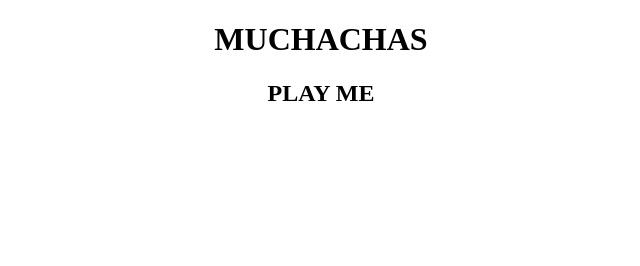
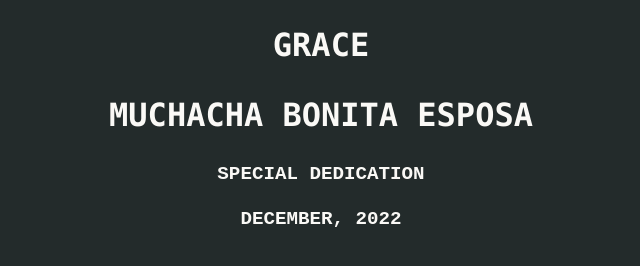
Before and after one commit to Josephmaina620/PlayMe, a plain HTML site: page index.html in a window 1280 px wide. Shown: the whole page, without its empty margins (319-959 px from the left). Drawn offline with Linux system fonts and the light colour scheme.

Commit message:
good progress

```diff
--- a/index.html
+++ b/index.html
@@ -10,11 +10,13 @@
         <title>MUCHACHOS</title>
         <meta name="description" content="">
         <meta name="viewport" content="width=device-width, initial-scale=1">
-        <link rel="stylesheet" href="">
+        <link rel="stylesheet" href="style.css">
     </head>
     <body>
-        <h1><center>MUCHACHAS</center> </h1>
-       <h2><center>PLAY ME</center></h2>
+        <h1>GRACE</h1>
+        <h1>MUCHACHA BONITA ESPOSA </h1>
+        <h2>SPECIAL DEDICATION</h2>
+        <h2>DECEMBER, 2022</h2>
         </div>
 
         <script src="" async defer></script>
--- a/style.css
+++ b/style.css
@@ -0,0 +1,27 @@
+
+body, html {
+    margin: 0;
+    padding: 0;
+    background-color: #232b2b;
+    color: #FAF9F6;
+    line-height: 1.5;
+    scroll-behavior: smooth;
+    font-family: 'Share Tech Mono', monospace;
+}
+
+h1 {
+    display: block;
+    font-size: 2em;
+    font-weight: bold;
+    font-family: "Lucida Console", "Courier New", monospace;
+    text-align: center;
+
+}
+h2 {
+    display: block;
+    font-size: 1.2em;
+    font-weight: bold;
+    font-family: 'Share Tech Mono', monospace;
+    text-align: center;
+
+}
```
